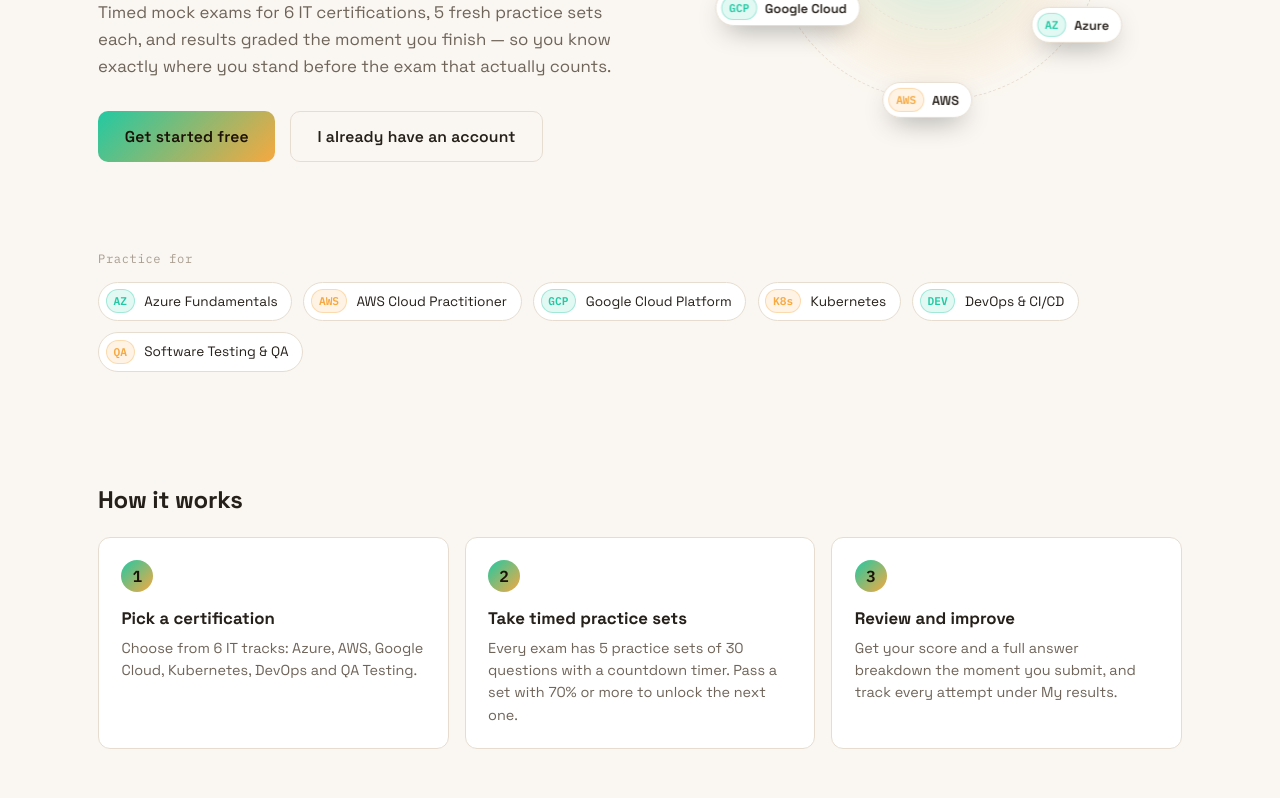
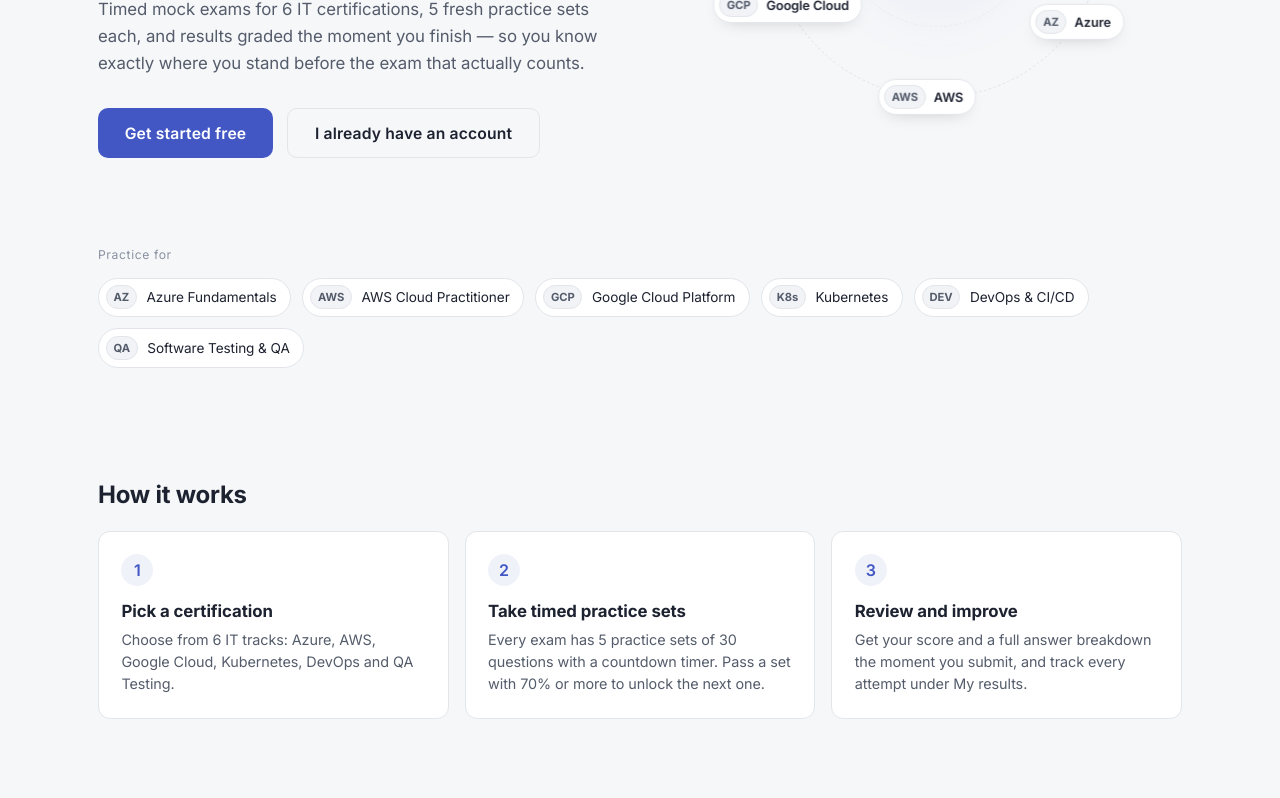
Before and after one commit to Swapnil101092/CertBench, a website: page public/index.html in a window 1280 px wide. Shown: the part 486-1284 px from the top of the page. Drawn offline with Linux system fonts and the light colour scheme; no server answers.

Commit message:
Calmer UI theme: softer palette, Inter font, bump SW cache

```diff
--- a/public/app.js
+++ b/public/app.js
@@ -809,7 +809,7 @@ function celebrateSuccess(attemptId){
   if(lastCelebratedAttemptId === attemptId) return; // don't re-burst on every re-render of the same result
   lastCelebratedAttemptId = attemptId;
 
-  const colors = ['#22c9a3', '#f7a83f', '#34d399', '#f2545b', '#ffffff'];
+  const colors = ['#4257c4', '#8a9cf0', '#5cb88f', '#d2a15a', '#c9cfdc'];
   const overlay = el('div',{class:'confetti-overlay'});
   const pieceCount = 60;
   for(let i = 0; i < pieceCount; i++){
--- a/public/index.html
+++ b/public/index.html
@@ -7,7 +7,7 @@
 <link rel="stylesheet" href="/styles.css">
 
 <link rel="manifest" href="/manifest.json">
-<meta name="theme-color" content="#22c9a3">
+<meta name="theme-color" content="#1e2440">
 <link rel="icon" href="/favicon.svg" type="image/svg+xml">
 <link rel="icon" href="/favicon.png" type="image/png" sizes="32x32">
 <link rel="apple-touch-icon" href="/icons/apple-touch-icon.png">
--- a/public/service-worker.js
+++ b/public/service-worker.js
@@ -3,7 +3,7 @@
 // (/api/*) are always fetched fresh from the network; they're never cached,
 // since exam data, auth, and payments must always be live and correct.
 
-const CACHE_NAME = 'certbench-shell-v3';
+const CACHE_NAME = 'certbench-shell-v4';
 const SHELL_FILES = [
   '/',
   '/index.html',
--- a/public/styles.css
+++ b/public/styles.css
@@ -1,35 +1,51 @@
-@import url('https://fonts.googleapis.com/css2?family=Space+Grotesk:wght@400;500;600;700&family=IBM+Plex+Mono:wght@400;500;600&display=swap');
+@import url('https://fonts.googleapis.com/css2?family=Inter:wght@400;500;600;700&family=JetBrains+Mono:wght@500;600&display=swap');
 
+/* Calm theme: neutral greys, one muted indigo accent, no gradients. */
 :root{
-  --bg: #1b1815;
-  --bg-raised: #221e1a;
-  --panel: #262220;
-  --panel-border: #3a332c;
-  --hairline: #322c26;
-  --text: #f3ede6;
-  --text-dim: #a89d8f;
-  --text-faint: #6f6459;
-  --accent: #22c9a3;
-  --accent-dim: #178f76;
-  --accent-warm: #f7a83f;
-  --accent-gradient: linear-gradient(135deg, var(--accent), var(--accent-warm));
-  --on-accent: #1c1207;
-  --danger: #f2545b;
-  --success: #34d399;
+  --bg: #14161b;
+  --bg-raised: #191c22;
+  --panel: #1d2027;
+  --panel-border: #2c3039;
+  --hairline: #252931;
+  --text: #e6e8ec;
+  --text-dim: #a2a8b4;
+  --text-faint: #717885;
+  --accent: #8a9cf0;
+  --accent-dim: #6a7ed8;
+  --accent-hover: #a3b2f5;
+  --accent-soft: rgba(138,156,240,.12);
+  --accent-warm: #d2a15a;
+  --warm-soft: rgba(210,161,90,.12);
+  --accent-gradient: var(--accent);
+  --on-accent: #12152a;
+  --brand-deep: #1e2440;
+  --danger: #e0707a;
+  --success: #5cb88f;
+  --success-soft: rgba(92,184,143,.12);
+  --chip-bg: #232731;
   --radius: 10px;
-  --mono: 'IBM Plex Mono', 'SFMono-Regular', Consolas, monospace;
-  --sans: 'Space Grotesk', -apple-system, BlinkMacSystemFont, 'Segoe UI', sans-serif;
+  --code: 'JetBrains Mono', 'SFMono-Regular', Consolas, monospace;
+  --sans: 'Inter', -apple-system, BlinkMacSystemFont, 'Segoe UI', Roboto, sans-serif;
+  --mono: var(--sans);
 }
 :root:not([data-theme="light"]){ color-scheme: dark; }
 @media (prefers-color-scheme: light){
   :root:not([data-theme="dark"]){
-    --bg: #faf7f2; --bg-raised:#fff; --panel:#fff; --panel-border:#e6ddd0; --hairline:#efe7da;
-    --text:#26201a; --text-dim:#6f6459; --text-faint:#a89d8f; color-scheme: light;
+    --bg:#f6f7f9; --bg-raised:#fff; --panel:#fff; --panel-border:#e2e5ea; --hairline:#eceef2;
+    --text:#1d2230; --text-dim:#545c6b; --text-faint:#8a91a0;
+    --accent:#4257c4; --accent-dim:#3446a6; --accent-hover:#3446a6; --accent-soft:rgba(66,87,196,.08);
+    --accent-warm:#a8701f; --warm-soft:rgba(168,112,31,.08); --on-accent:#fff;
+    --danger:#c2424e; --success:#2f8a63; --success-soft:rgba(47,138,99,.08); --chip-bg:#f1f3f6;
+    color-scheme: light;
   }
 }
 :root[data-theme="light"]{
-  --bg: #faf7f2; --bg-raised:#fff; --panel:#fff; --panel-border:#e6ddd0; --hairline:#efe7da;
-  --text:#26201a; --text-dim:#6f6459; --text-faint:#a89d8f; color-scheme: light;
+  --bg:#f6f7f9; --bg-raised:#fff; --panel:#fff; --panel-border:#e2e5ea; --hairline:#eceef2;
+  --text:#1d2230; --text-dim:#545c6b; --text-faint:#8a91a0;
+  --accent:#4257c4; --accent-dim:#3446a6; --accent-hover:#3446a6; --accent-soft:rgba(66,87,196,.08);
+  --accent-warm:#a8701f; --warm-soft:rgba(168,112,31,.08); --on-accent:#fff;
+  --danger:#c2424e; --success:#2f8a63; --success-soft:rgba(47,138,99,.08); --chip-bg:#f1f3f6;
+  color-scheme: light;
 }
 
 *{ box-sizing:border-box; }
@@ -100,9 +116,9 @@ main{ flex:1; display:flex; flex-direction:column; }
 .login-notice{ color:var(--success); font-size:.85rem; margin-top:-.4rem; margin-bottom:1rem; background:rgba(52,211,153,.1); border:1px solid var(--success); border-radius:var(--radius); padding:.6em .8em; }
 .auth-switch{ margin:1.25rem 0 0; font-size:.85rem; color:var(--text-dim); text-align:center; }
 .link-btn{ color:var(--accent); font-weight:600; font-size:.85rem; text-decoration:underline; text-underline-offset:2px; padding:0; }
-.link-btn:hover{ color:#4fe0c4; }
+.link-btn:hover{ color:var(--accent-hover); }
 .link-btn[disabled]{ color:var(--text-faint); text-decoration:none; cursor:not-allowed; }
-.otp-demo{ border:1px dashed var(--accent-warm); background:rgba(245,166,35,.08); border-radius:var(--radius); padding:1rem 1.1rem; margin-bottom:1.5rem; }
+.otp-demo{ border:1px dashed var(--accent-warm); background:var(--warm-soft); border-radius:var(--radius); padding:1rem 1.1rem; margin-bottom:1.5rem; }
 .otp-demo-label{ font-family:var(--mono); font-size:.72rem; color:var(--accent-warm); letter-spacing:.03em; margin-bottom:.4rem; font-weight:600; }
 .otp-demo-sub{ font-size:.8rem; color:var(--text-dim); line-height:1.5; margin-bottom:.7rem; }
 .otp-demo-code{ font-family:var(--mono); font-size:1.6rem; font-weight:600; letter-spacing:.25em; color:var(--text); background:var(--bg-raised); border:1px solid var(--panel-border); border-radius:var(--radius); padding:.5em .3em; text-align:center; }
@@ -134,8 +150,8 @@ main{ flex:1; display:flex; flex-direction:column; }
 .cert-card:hover{ border-color:var(--accent); transform:translateY(-2px); }
 .cert-badge{ width:2.5rem; height:2.5rem; min-width:0; border-radius:var(--radius); display:flex; align-items:center; justify-content:center; font-weight:700; font-size:.85rem; flex-shrink:0; overflow:hidden; white-space:nowrap; text-overflow:ellipsis; padding:0 2px; }
 .cert-top-row{ display:flex; align-items:flex-start; justify-content:space-between; gap:.5rem; }
-.price-badge{ font-family:var(--mono); font-size:.78rem; font-weight:600; padding:.3em .65em; border-radius:var(--radius); background:rgba(245,166,35,.12); color:var(--accent-warm); border:1px solid rgba(245,166,35,.4); }
-.price-badge.free{ background:rgba(52,211,153,.12); color:var(--success); border-color:rgba(52,211,153,.4); }
+.price-badge{ font-family:var(--mono); font-size:.78rem; font-weight:600; padding:.3em .65em; border-radius:var(--radius); background:var(--warm-soft); color:var(--accent-warm); border:1px solid rgba(245,166,35,.4); }
+.price-badge.free{ background:var(--success-soft); color:var(--success); border-color:transparent; }
 .enrolled-tag{ font-family:var(--mono); font-size:.74rem; color:var(--success); }
 .locked-card{ opacity:.6; }
 .locked-card:hover{ transform:none; border-color:var(--panel-border); }
@@ -172,7 +188,7 @@ main{ flex:1; display:flex; flex-direction:column; }
 }
 .palette-item:hover{ transform:translateY(-1px); border-color:var(--accent); }
 .palette-item.answered{ background:rgba(52,211,153,.15); border-color:var(--success); color:var(--success); }
-.palette-item.skipped{ background:rgba(245,166,35,.15); border-color:var(--accent-warm); color:var(--accent-warm); }
+.palette-item.skipped{ background:var(--warm-soft); border-color:var(--accent-warm); color:var(--accent-warm); }
 .palette-item.not-answered{ background:rgba(242,84,91,.12); border-color:var(--danger); color:var(--danger); }
 .palette-item.not-visited{ color:var(--text-faint); }
 .palette-item.current{ outline:2px solid var(--accent); outline-offset:1px; }
@@ -185,7 +201,7 @@ main{ flex:1; display:flex; flex-direction:column; }
 .review-stat.answered b{ color:var(--success); }
 .review-stat.skipped b{ color:var(--accent-warm); }
 .review-stat.not-answered b{ color:var(--danger); }
-.review-warning{ background:rgba(245,166,35,.08); border:1px solid var(--accent-warm); border-radius:var(--radius); padding:.8rem 1rem; font-size:.85rem; color:var(--text); margin-bottom:.5rem; }
+.review-warning{ background:var(--warm-soft); border:1px solid var(--accent-warm); border-radius:var(--radius); padding:.8rem 1rem; font-size:.85rem; color:var(--text); margin-bottom:.5rem; }
 
 @media (max-width:820px){
   .exam-layout{ flex-direction:column; }
@@ -276,7 +292,7 @@ footer.app-foot{ text-align:center; padding:1.5rem; color:var(--text-faint); fon
 .landing-header-actions{ display:flex; gap:1.25rem; align-items:center; }
 .landing-signin-link{ font-size:.86rem; color:var(--text-dim); white-space:nowrap; }
 .landing-signin-link .signin-label{ color:var(--accent); font-weight:600; text-decoration:underline; text-underline-offset:2px; margin-left:.3em; }
-.landing-signin-link:hover .signin-label{ color:#4fe0c4; }
+.landing-signin-link:hover .signin-label{ color:var(--accent-hover); }
 @media (max-width:480px){
   .landing-signin-link .signin-full{ display:none; }
 }
@@ -290,7 +306,7 @@ footer.app-foot{ text-align:center; padding:1.5rem; color:var(--text-faint); fon
 .hero-copy{ flex:1 1 420px; min-width:300px; }
 .hero-badge{
   display:inline-block; font-family:var(--mono); font-size:.78rem; font-weight:600;
-  color:var(--success); background:rgba(52,211,153,.12); border:1px solid rgba(52,211,153,.4);
+  color:var(--success); background:var(--success-soft); border:1px solid transparent;
   padding:.4em .9em; border-radius:999px; margin-bottom:1.25rem;
 }
 .hero-title{
@@ -415,7 +431,7 @@ a.landing-signin-link{ color:var(--text-dim); }
 }
 .orbit-stage::before{                       /* soft glow behind everything */
   content:''; position:absolute; inset:14%; border-radius:50%; pointer-events:none;
-  background: radial-gradient(circle, rgba(34,201,163,.24), rgba(247,168,63,.10) 55%, transparent 72%);
+  background: radial-gradient(circle, var(--accent-soft), transparent 55%, transparent 72%);
   filter: blur(14px);
 }
 .orbit-ring{ position:absolute; inset:calc(50% - var(--r)); border:1px dashed var(--panel-border); border-radius:50%; }
@@ -446,8 +462,8 @@ a.landing-signin-link{ color:var(--text-dim); }
 
 @keyframes orbit-spin{ to{ transform:rotate(360deg); } }
 @keyframes core-pulse{
-  0%,100%{ box-shadow:0 0 0 0 rgba(34,201,163,.38); }
-  50%{ box-shadow:0 0 0 20px rgba(34,201,163,0); }
+  0%,100%{ box-shadow:0 0 0 0 var(--accent-soft); }
+  50%{ box-shadow:0 0 0 20px transparent; }
 }
 
 /* Sign-in / sign-up side panel: the same badges as a looping ticker. Two identical
@@ -481,3 +497,25 @@ a.landing-signin-link{ color:var(--text-dim); }
 @media (prefers-reduced-motion: reduce){
   .orbit, .orbit-badge-inner, .orbit-core-mark, .auth-marquee-track{ animation:none; }
 }
+
+
+/* ============ CALM THEME OVERRIDES ============ */
+body{ font-feature-settings:'cv11','ss01'; letter-spacing:-.005em; }
+.timer, .otp-demo-code, .score-ring .pct, .palette-item{ font-family:var(--code); font-variant-numeric:tabular-nums; }
+.btn-primary, .pill-register{ background:var(--accent); color:var(--on-accent); }
+.btn-primary:hover, .pill-register:hover{ background:var(--accent-dim); filter:none; }
+.hero-highlight{ background:none; -webkit-background-clip:initial; background-clip:initial; color:var(--accent); }
+.hero-title{ font-weight:650; letter-spacing:-.02em; }
+.hero-badge{ letter-spacing:.01em; font-weight:500; }
+.promo-bar{ background:var(--brand-deep); color:#dfe3f5; font-weight:500; }
+.promo-close{ color:#dfe3f5; }
+.how-num{ background:var(--accent-soft); color:var(--accent); font-weight:600; }
+.contact-icon{ background:var(--accent-soft); color:var(--accent); }
+.auth-visual-col{ background:var(--brand-deep); color:#eef0f8; }
+.auth-visual-col::before{ background:radial-gradient(circle at 20% 20%, rgba(255,255,255,.06), transparent 50%); opacity:1; }
+.marquee-chip{ color:#eef0f8; background:rgba(255,255,255,.07); border-color:rgba(255,255,255,.12); }
+.auth-visual-col .marquee-chip .exam-chip-badge{ background:rgba(255,255,255,.12) !important; color:#eef0f8 !important; }
+/* Exam badges: one neutral style instead of a different bright colour per exam */
+.exam-chip-badge, .cert-badge, .history-badge{ background:var(--chip-bg) !important; color:var(--text-dim) !important; border:1px solid var(--panel-border) !important; }
+.orbit-core-mark{ box-shadow:0 6px 20px rgba(20,24,40,.18); }
+.orbit-chip{ box-shadow:0 6px 18px -10px rgba(0,0,0,.25); }
```
Also changed, not shown: public/manifest.json.
